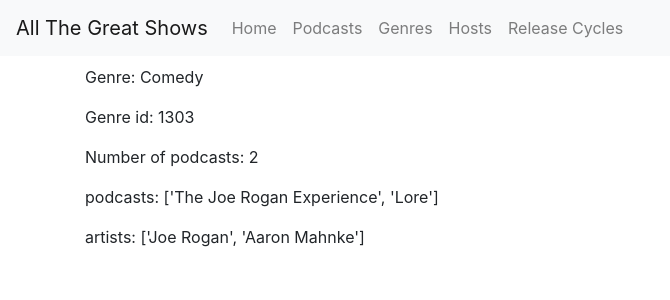
After one commit to AllTheGreatShows/idb, a Flask app: page /genre/1 in a window 1280 px wide. The commit adds this page. Shown: the top 300 px of the page, without its empty margins (0-670 px from the left). Run offline with Flask 2, Linux system fonts and the light colour scheme; some libraries are stand-ins or nearby versions.

Commit message:
Finalize podcasts, genres, hosts

```diff
--- a/app.py
+++ b/app.py
@@ -85,6 +85,39 @@ hosts = [
 	},
 ]
 
+genres = [
+	{
+		"name":"Comedy",
+		"podcasts": ["The Joe Rogan Experience","Lore"],
+		"artists": ["Joe Rogan", "Aaron Mahnke"],
+		"genre_id": 1303,
+		"number_of_podcasts": 2,
+		"image_src": "http://ucwbling.chicagolandwritingcenters.org/wp-content/uploads/2016/03/Comedyscrawl.jpg",
+		"detail_path": "/genre/1"
+
+	},
+	{
+		"name":"Technology",
+		"podcasts": ["The Joe Rogan Experience","Lore"],
+		"artists": ["Joe Rogan", "Aaron Mahnke"],
+		"genre_id": 1318,
+		"number_of_podcasts": 2,
+		"detail_path": "/genre/2",
+		"image_src": "https://medicine.llu.edu/sites/medicine.llu.edu/files/images/Technology.jpg"
+	},
+	{
+		"name":"Food",
+		"podcasts": ["The Splendid Table",],
+		"artists": ["American Public Media",],
+		"genre_id": 1306,
+		"number_of_podcasts": 1,
+		"detail_path": "/genre/3",
+		"image_src": "https://upload.wikimedia.org/wikipedia/commons/thumb/6/6d/Good_Food_Display_-_NCI_Visuals_Online.jpg/1024px-Good_Food_Display_-_NCI_Visuals_Online.jpg"
+
+	},
+]
+
+
 @app.route("/podcasts")
 def podcasts_page():
 	return render_template("cards.html", items=podcasts)
@@ -93,12 +126,13 @@ def podcasts_page():
 def podcast(podcast_id):
 	return render_template("podcast.html", podcast=podcasts[podcast_id - 1])
 
-@app.route("/episodes")
-def episode_page():
-	items = episodes
-	for item in items:
-		item["image_src"] = podcasts[int(item["podcast_id"]) - 1]["image_src"]
-	return render_template("cards.html", items=items)
+@app.route("/genres")
+def genre_page():
+	return render_template("cards.html", items=genres)
+
+@app.route("/genre/<int:genre_id>")
+def genre(genre_id):
+	return render_template("genre.html", genre=genres[genre_id - 1])
 
 @app.route("/hosts")
 def host_page():
@@ -109,9 +143,6 @@ def host(host_id):
 	return render_template("host.html", host=hosts[host_id - 1])
 
 
-@app.route("/episode/<int:episode_id>")
-def episode(episode_id):
-	return render_template("episode.html", episode=episodes[episode_id - 1])
 
 if __name__ == "__main__":
     app.run()
--- a/templates/base.html
+++ b/templates/base.html
@@ -36,7 +36,7 @@
             <a class="nav-link" href="/podcasts">Podcasts</a>
           </li>
           <li class="nav-item">
-            <a class="nav-link" href="/episodes">Episodes</a>
+            <a class="nav-link" href="/genres">Genres</a>
           </li>
           <li class="nav-item">
             <a class="nav-link" href="/hosts">Hosts</a>
--- a/templates/cards.html
+++ b/templates/cards.html
@@ -8,7 +8,6 @@
 	  <img class="card-img-top" src="{{ item.image_src }}">
 	  <div class="card-body">
 	    <h4 class="card-title">{{ item.title }}</h4>
-	    <p class="card-text">{{ item.text }}</p>
 	    <a href="{{ item.detail_path }}" class="btn btn-primary">Details</a>
 	  </div>
 	</div>
--- /dev/null
+++ b/templates/genre.html
@@ -0,0 +1,13 @@
+{% extends "base.html" %}
+
+{% block body %}
+
+	<p>Genre: {{ genre.name }}</p>
+	<p>Genre id: {{ genre.genre_id }}</p>
+	<p>Number of podcasts: {{ genre.number_of_podcasts }}</p>
+
+	<!-- TODO: These both need to be lists of titles/artists -->
+	<p>podcasts: {{ genre.podcasts }}</p>
+	<p>artists: {{ genre.artists }}</p>
+
+{% endblock body %}
```
Also changed, not shown: templates/episode.html (deleted, +0 -13 lines).
